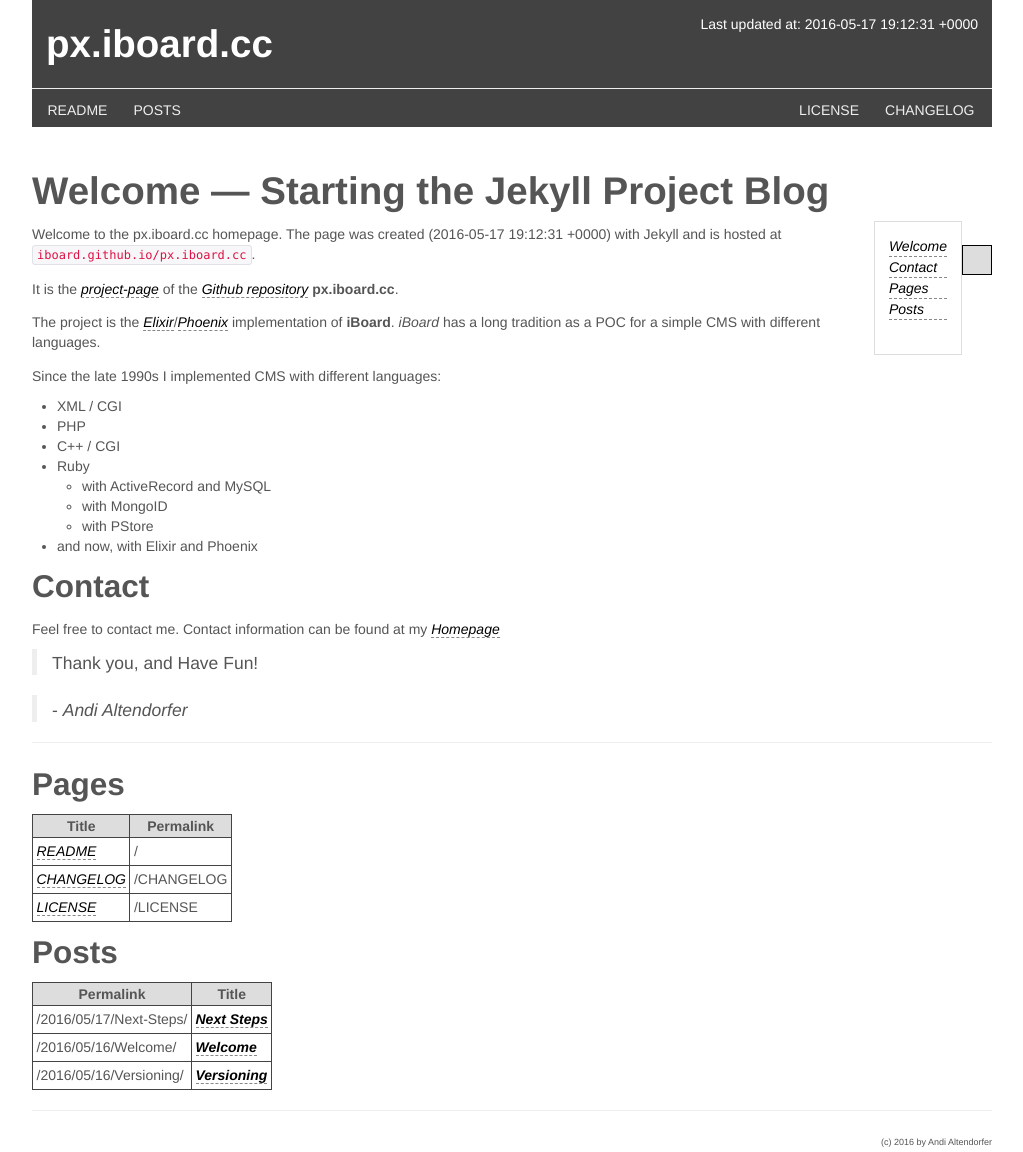
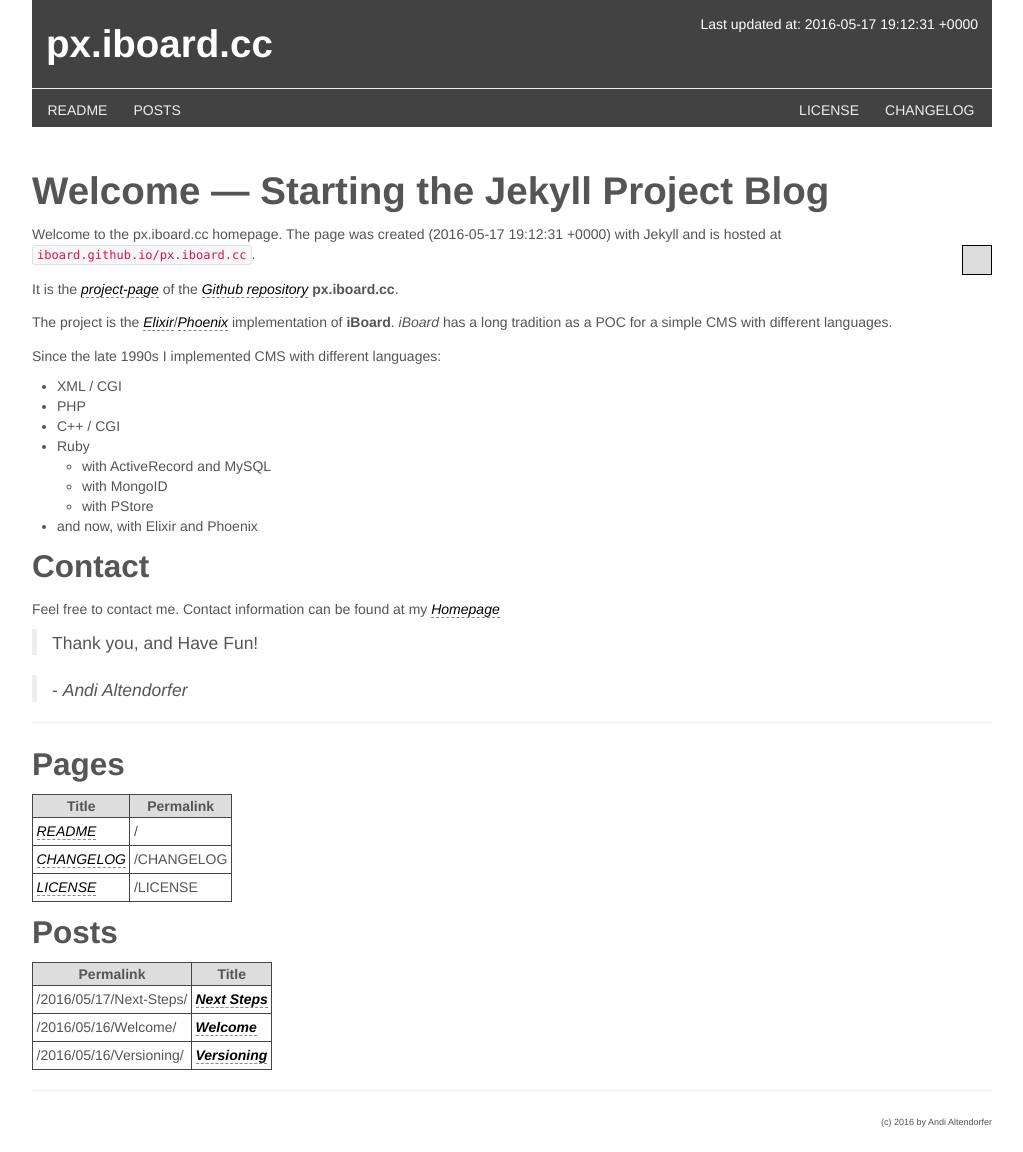
Before and after one commit to iboard/px.iboard.cc, a Jekyll site: the page built from _posts/2016-05-16-Welcome.md, in a window 1280 px wide. Shown: the whole page, without its empty margins (128-1151 px from the left). Built offline with Jekyll 4.4.1, drawn with Linux system fonts in a browser that asks for light colours; Markdown is read by kramdown in place of the engine named in the settings.

Commit message:
Fix double index on welcome-post

```diff
--- a/_posts/2016-05-16-Welcome.md
+++ b/_posts/2016-05-16-Welcome.md
@@ -4,15 +4,6 @@ title: Welcome
 ---
 
 # Welcome — Starting the Jekyll Project Blog
-
-<div class="toc pull-right">
-  <ul class="nav">
-    <li><a href="#toc_0">Welcome</a></li>
-    <li><a href="#toc_1">Contact</a></li>
-    <li><a href="#toc_2">Pages</a></li>
-    <li><a href="#toc_3">Posts</a></li>
-  </ul>
-</div>
 
 Welcome to the px.iboard.cc homepage. The page was created ({{ site.time }})
 with Jekyll and is hosted at `iboard.github.io/px.iboard.cc`.
```
